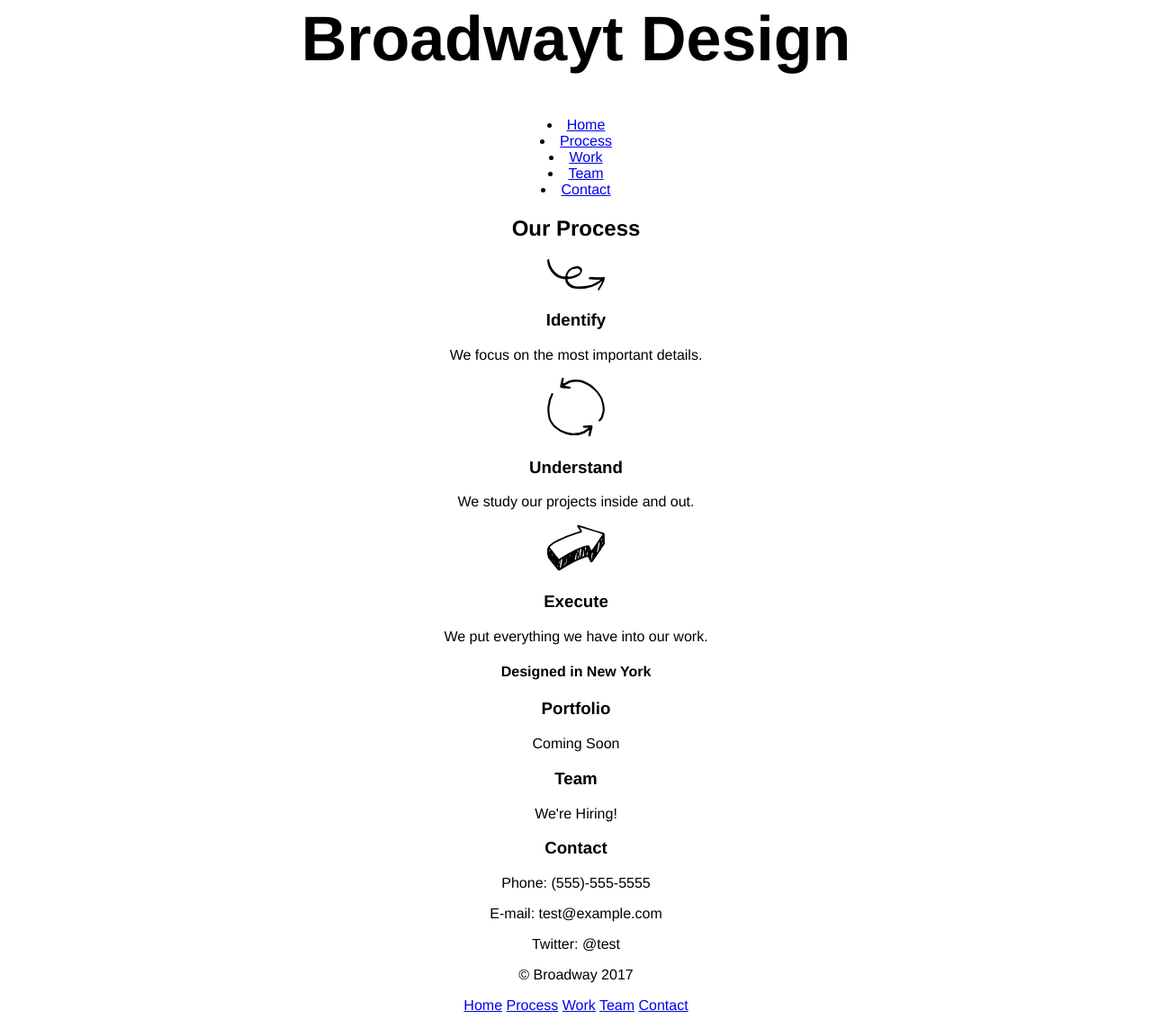
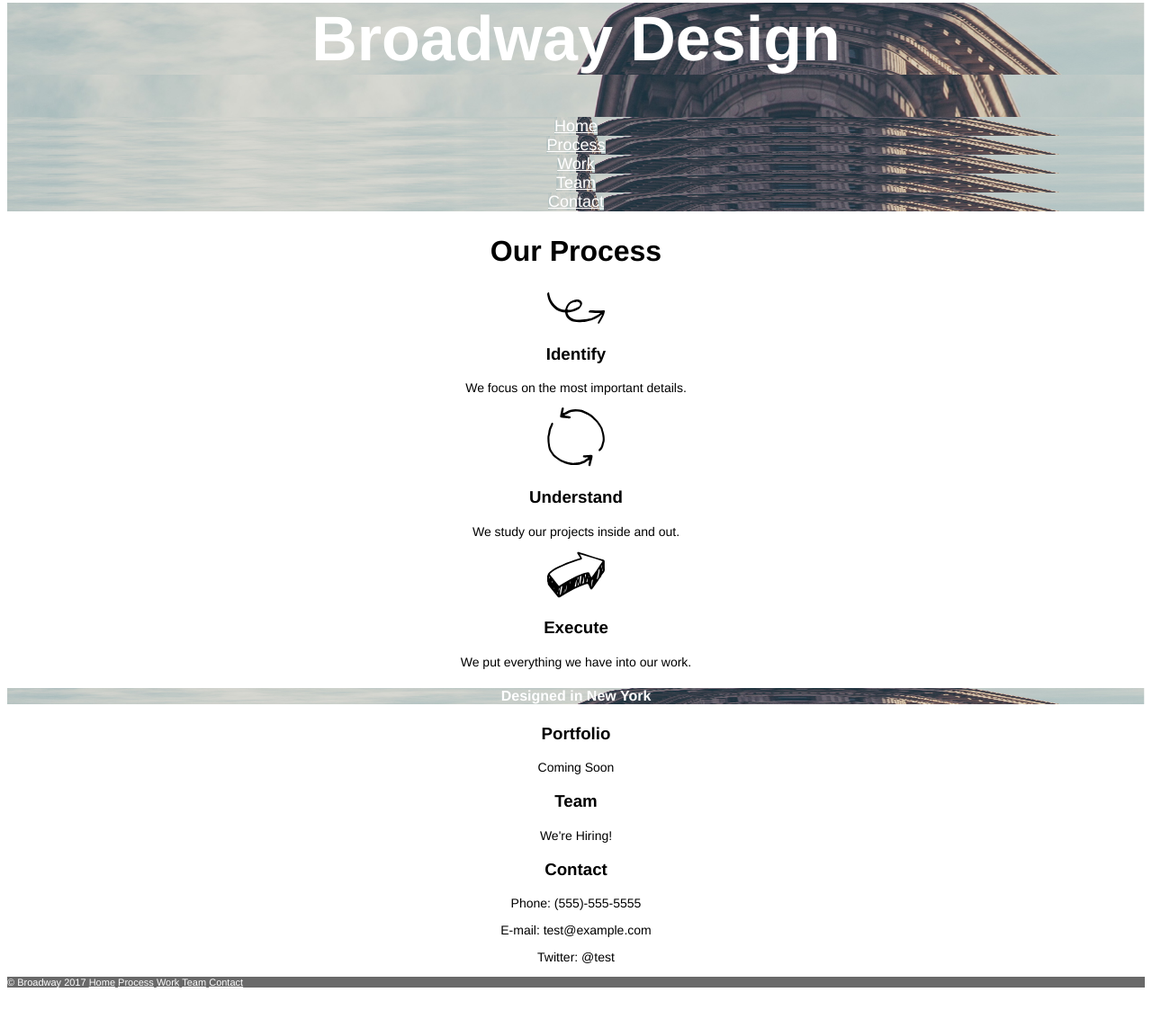
Before and after one commit to Kunsta/broadway, a plain HTML site: page index.html in a window 1280 px wide. Shown: the part 44-1187 px from the top of the page at 90% size. After the commit the page ends 1153 px from the top, so only its background shows below. Drawn offline with Linux system fonts and the light colour scheme.

Commit message:
finished

```diff
--- a/index.html
+++ b/index.html
@@ -2,13 +2,13 @@
 <html>
   <head>
     <meta charset="utf-8">
-    <link rel="stylesheet" href="./resources/css/style.css">
+    <link rel="stylesheet" href="./resources/css/style.css" type="text/css">
     </style>
     <title>Broadway Design</title>
   </head>
   <body>
-    <div id="header">
-      <h1>Broadwayt Design</h1>
+    <div id="header" class="imgback">
+        <h1>Broadway Design</h1>
         <nav>
           <li><a href="#header">Home</a></li>
           <li><a href="#process">Process</a></li>
@@ -17,6 +17,7 @@
           <li><a href="#contact">Contact</a></li>
        </nav>
    </div>
+
    <div id="process">
      <h2>Our Process</h2>
      <img src="./resources/images/identify.svg" alt="">
@@ -29,11 +30,13 @@
      <h3>Execute</h3>
      <p>We put everything we have into our work.</p>
    </div>
+
    <h4>Designed in New York</h4>
    <div id="work">
      <h3>Portfolio</h3>
      <p>Coming Soon</p>
    </div>
+
    <div id="team">
      <h3>Team</h3>
      <p>We're Hiring!</p>
@@ -42,15 +45,14 @@
      <h3>Contact</h3>
      <p>Phone: (555)-555-5555</p> <p>E-mail: test@example.com</p> <p>Twitter: @test</p>
    </div>
-   <div id="footer">
+
+   <div class="footer">
        <p>© Broadway 2017
-       <nav>
        <a href="#header">Home</a>
        <a href="#process">Process</a>
        <a href="#work">Work</a>
        <a href="#team">Team</a>
        <a href="#contact">Contact</a>
-      </nav>
        </p>
     </div>
   </body>
--- a/resources/css/style.css
+++ b/resources/css/style.css
@@ -1,10 +1,49 @@
+.footer a, .footer p {
+  font-size: 11px;
+  background-color: dimgray;
+  color: white;
+  text-align: left;
+}
+
 * {
   text-align: center;
   font-family: Helvetica;
+  background-color: white;
+}
+
+li {
+list-style-type: none;
 }
 
 h1 {
   font-size: 70px;
 }
+h2 {
+  font-size: 32px;
+}
 
-h1 h4
+#header a {
+  font-size: 18px;
+  color: white;
+}
+
+h1, h4 {
+  color: white;
+}
+
+h1, h2, h3, h4 {
+  font-weight: bold;
+}
+
+p {
+  font-size: 14px;
+}
+
+#header, #header h1, #header li, #header a, h4 {
+  background-image: url("../../resources/images/the-flatiron-building.png"); /* Added ../../ to move to the right directory */
+  background-repeat: no-repeat;
+  background-position: center;
+  background-attachment: fixed;
+  background-color: black; /* Added this part in case of image failing to show */
+  background-size:100% 100%;
+  }
```
Lines whose indentation alone changed are shown as unchanged.
